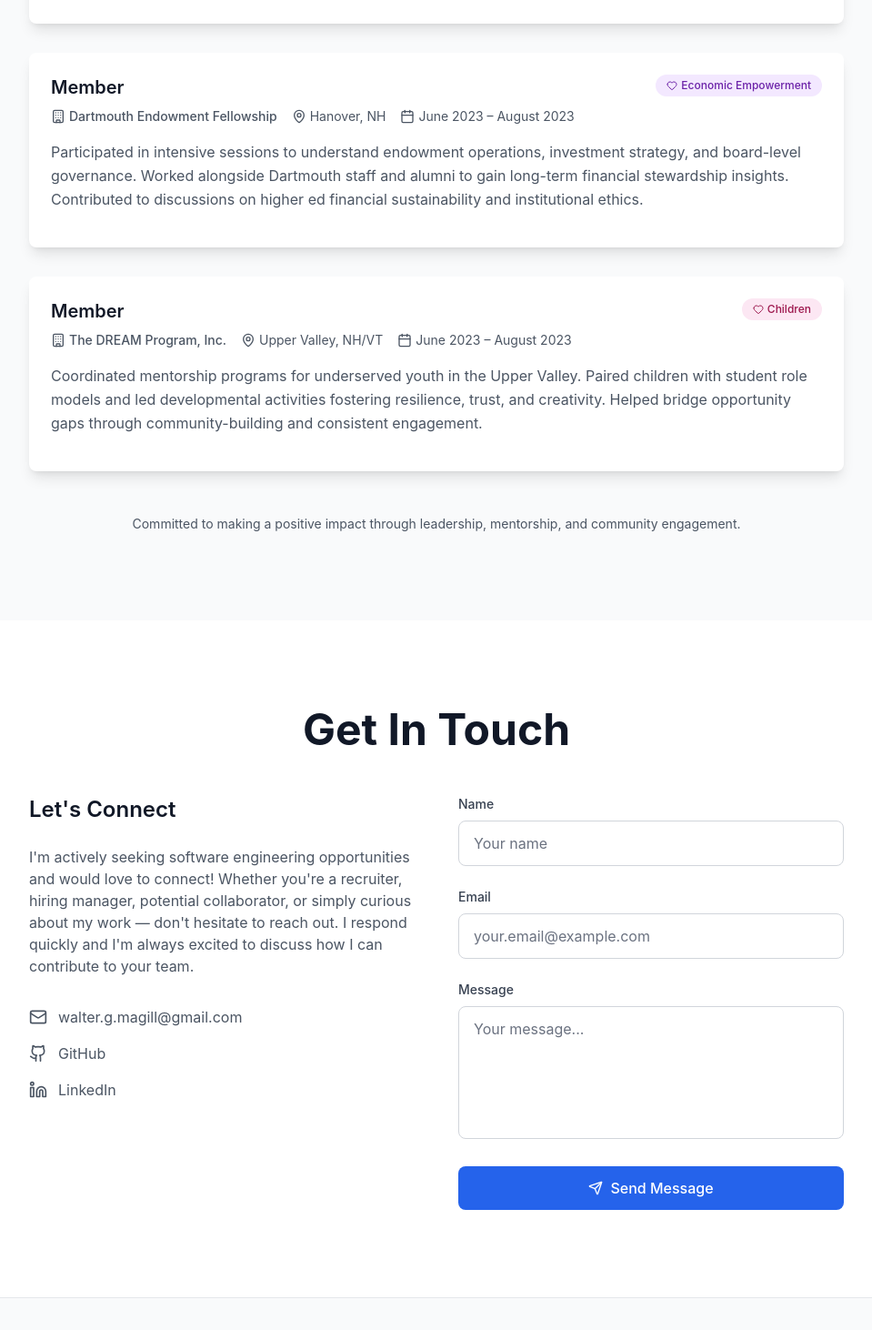
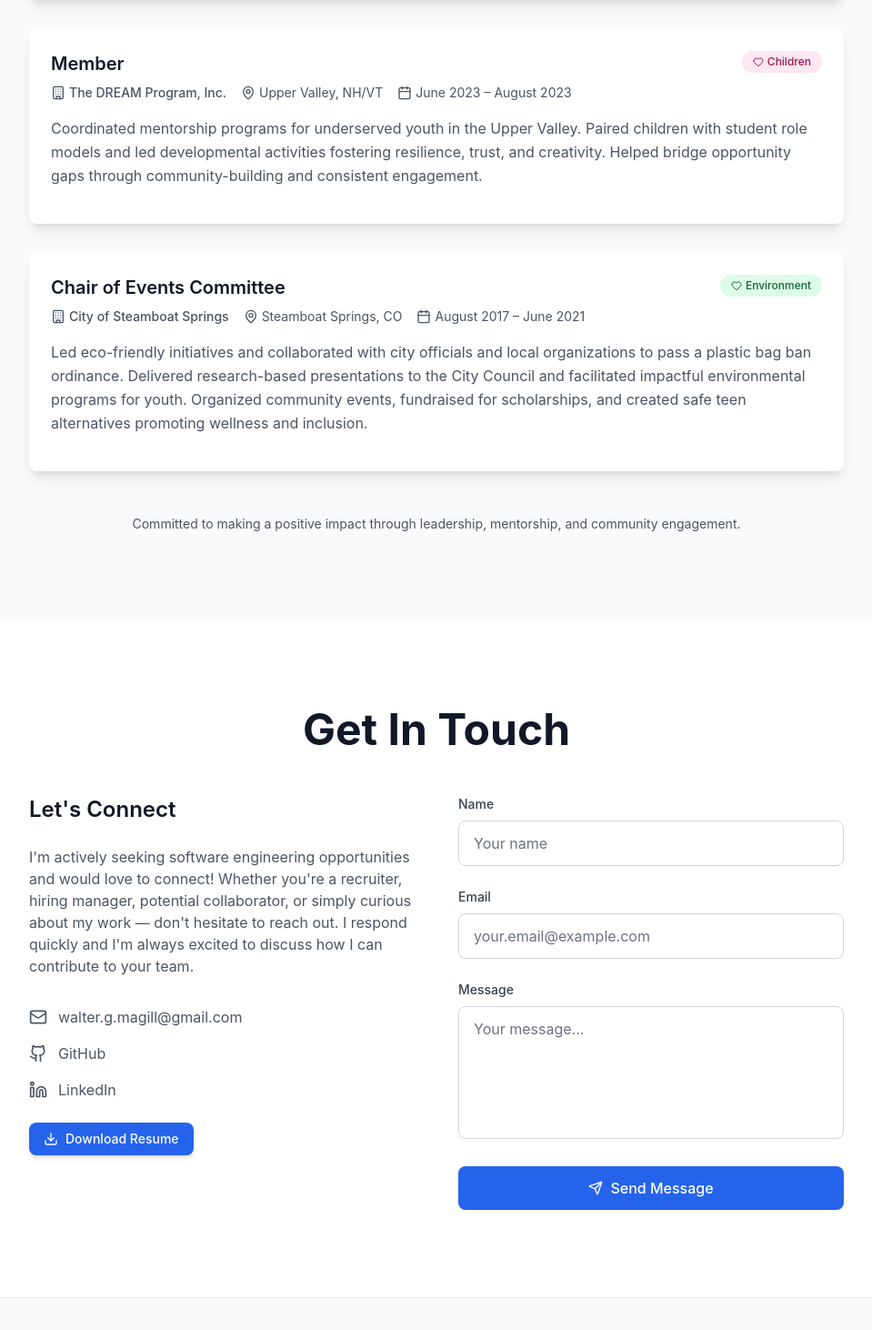
Before and after one commit to WallyMagill/waltermagill.dev, a React (Vite) app: page / in a window 1280 px wide. Shown: the part 8542-10004 px from the top of the page at 91% size, without its empty margins (160-1119 px from the left). Built offline with nearby package versions, Linux system fonts and the light colour scheme.

Commit message:
small tweaks

```diff
--- a/src/components/sections/AboutSection.jsx
+++ b/src/components/sections/AboutSection.jsx
@@ -2,7 +2,7 @@ import { motion } from 'framer-motion';
 import { useInView } from 'framer-motion';
 import { useRef } from 'react';
 import { Download } from 'lucide-react';
-import { ABOUT_ME } from '../../utils/content';
+import { ABOUT_ME } from '../../utils/aboutData';
 // Import your headshot image - choose one of these based on which you prefer
 import headshotImage from '../../assets/images/headshot-4x5.jpg';
 // import headshotImage from '../../assets/images/headshot-1x1.jpg';
--- a/src/components/sections/ContactSection.jsx
+++ b/src/components/sections/ContactSection.jsx
@@ -2,7 +2,7 @@ import { motion } from 'framer-motion';
 import { useInView } from 'framer-motion';
 import { useRef, useState } from 'react';
 import { SITE_CONFIG } from '../../utils/constants';
-import { Mail, Github, Linkedin, Send, CheckCircle, AlertCircle, Loader2 } from 'lucide-react';
+import { Mail, Github, Linkedin, Send, CheckCircle, AlertCircle, Loader2, Download } from 'lucide-react';
 import emailjs from '@emailjs/browser';
 
 const ContactSection = () => {
@@ -17,6 +17,18 @@ const ContactSection = () => {
   });
   const [formStatus, setFormStatus] = useState('idle'); // 'idle', 'loading', 'success', 'error'
   const [errors, setErrors] = useState({});
+
+  // Function to handle resume download
+  const handleResumeDownload = () => {
+    // Create a temporary blank PDF for now
+    // You'll replace this with your actual resume file later
+    const link = document.createElement('a');
+    link.href = '/resume.pdf'; // This will be your actual resume file
+    link.download = 'Walter_Magill_Resume.pdf';
+    document.body.appendChild(link);
+    link.click();
+    document.body.removeChild(link);
+  };
 
   // Handle input changes
   const handleChange = (e) => {
@@ -160,6 +172,22 @@ const ContactSection = () => {
                   <span>LinkedIn</span>
                 </a>
               </div>
+
+              {/* Resume Download Button */}
+              <motion.div
+                initial={{ opacity: 0, y: 10 }}
+                animate={isInView ? { opacity: 1, y: 0 } : { opacity: 0, y: 10 }}
+                transition={{ duration: 0.6, delay: 0.6 }}
+                className="mt-6"
+              >
+                <button
+                  onClick={handleResumeDownload}
+                  className="inline-flex items-center gap-2 px-4 py-2 bg-blue-600 text-white rounded-lg hover:bg-blue-700 transition-all duration-200 font-medium shadow-md hover:shadow-lg transform hover:scale-105 text-sm"
+                >
+                  <Download className="w-4 h-4" />
+                  Download Resume
+                </button>
+              </motion.div>
             </motion.div>
 
             {/* Contact Form */}
--- a/src/utils/communityData.js
+++ b/src/utils/communityData.js
@@ -4,15 +4,6 @@
 export const communityData = [
   {
     id: 4,
-    title: "Chair of Events Committee",
-    organization: "City of Steamboat Springs",
-    location: "Steamboat Springs, CO",
-    period: "August 2017 – June 2021",
-    description: "Led eco-friendly initiatives and collaborated with city officials and local organizations to pass a plastic bag ban ordinance. Delivered research-based presentations to the City Council and facilitated impactful environmental programs for youth. Organized community events, fundraised for scholarships, and created safe teen alternatives promoting wellness and inclusion.",
-    theme: "Environment"
-  },
-  {
-    id: 3,
     title: "Athletic Leader",
     organization: "Dartmouth Peak Performance DRIVE Program",
     location: "Hanover, NH",
@@ -21,7 +12,7 @@ export const communityData = [
     theme: "Education"
   },
   {
-    id: 2,
+    id: 3,
     title: "Member",
     organization: "Dartmouth Endowment Fellowship",
     location: "Hanover, NH",
@@ -30,13 +21,22 @@ export const communityData = [
     theme: "Economic Empowerment"
   },
   {
-    id: 1,
+    id: 2,
     title: "Member",
     organization: "The DREAM Program, Inc.",
     location: "Upper Valley, NH/VT",
     period: "June 2023 – August 2023",
     description: "Coordinated mentorship programs for underserved youth in the Upper Valley. Paired children with student role models and led developmental activities fostering resilience, trust, and creativity. Helped bridge opportunity gaps through community-building and consistent engagement.",
     theme: "Children"
+  },
+  {
+    id: 1,
+    title: "Chair of Events Committee",
+    organization: "City of Steamboat Springs",
+    location: "Steamboat Springs, CO",
+    period: "August 2017 – June 2021",
+    description: "Led eco-friendly initiatives and collaborated with city officials and local organizations to pass a plastic bag ban ordinance. Delivered research-based presentations to the City Council and facilitated impactful environmental programs for youth. Organized community events, fundraised for scholarships, and created safe teen alternatives promoting wellness and inclusion.",
+    theme: "Environment"
   }
 ];
 
```
Also changed, not shown: src/utils/aboutData.js (renamed from src/utils/content.js).
